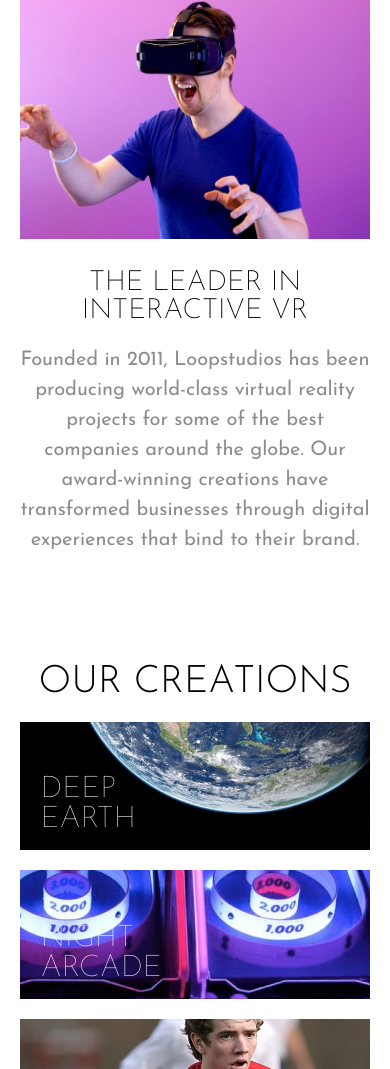
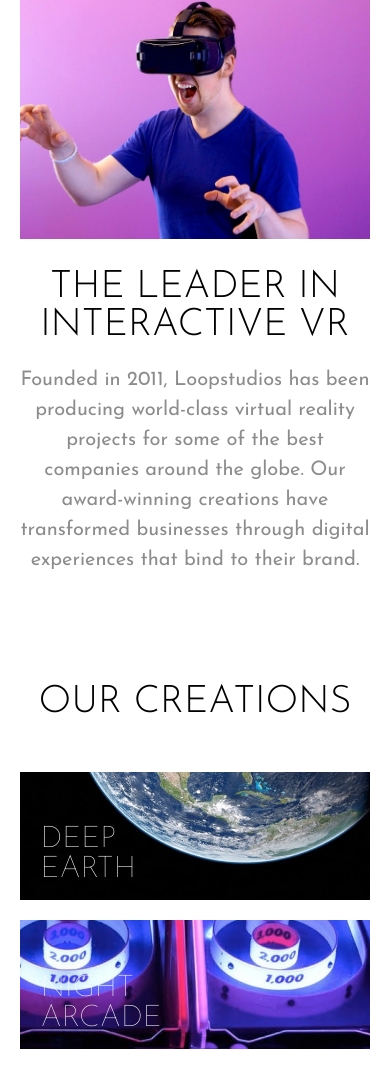
Before and after one commit to Yogeshwar198/loopstudios-landing-page-main, a plain HTML site: page index.html in a window 390 px wide. Shown: the part 882-1951 px from the top of the page. Drawn offline with Linux system fonts and the light colour scheme.

Commit message:
space manage

```diff
--- a/styles.scss
+++ b/styles.scss
@@ -242,7 +242,7 @@ nav {
             display: flex;
             justify-content: space-between;
             align-items: center;
-            margin-bottom: 2rem;
+            margin-bottom: 5rem;
 
             h1 {
                 font-size: 4rem;
@@ -601,8 +601,9 @@ footer {
 
 
                 h1 {
-                    font-size: 2.8rem;
+                    font-size: 3.8rem;
                     margin-bottom: 2rem;
+                    font-weight: 300;
                 }
 
                 p {
```
Also changed, not shown: styles.css, 1 other file.
